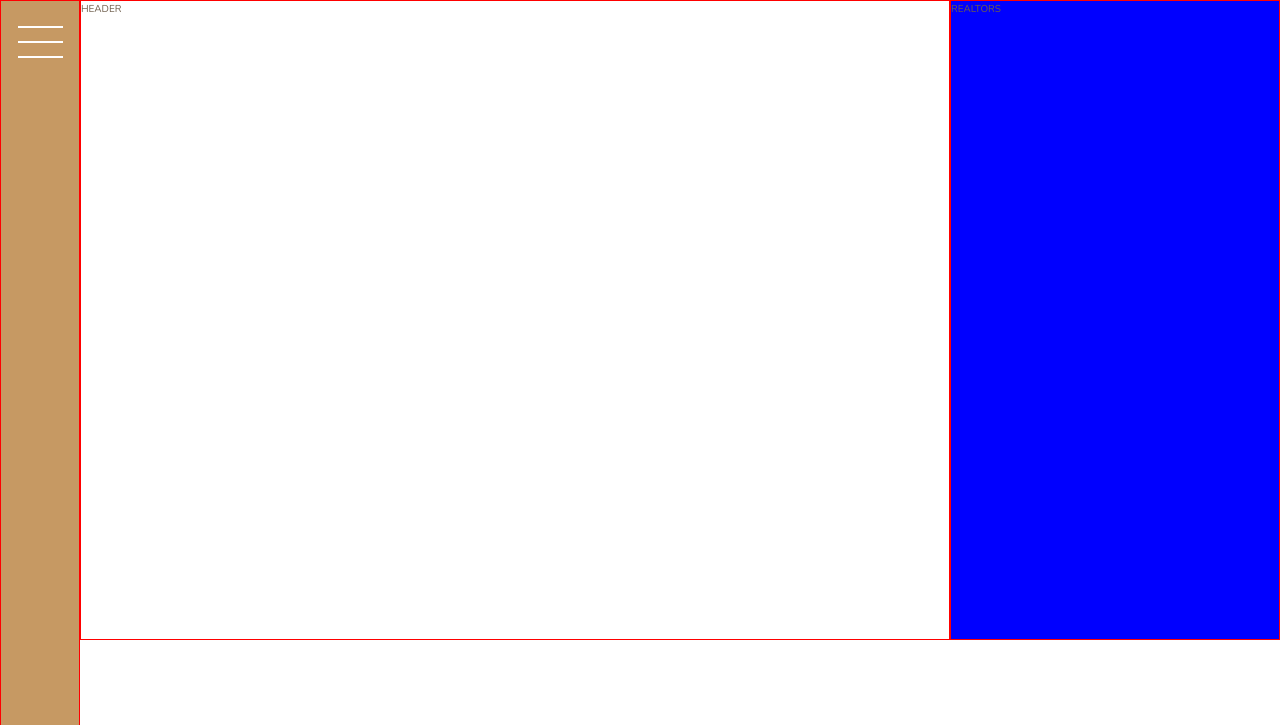
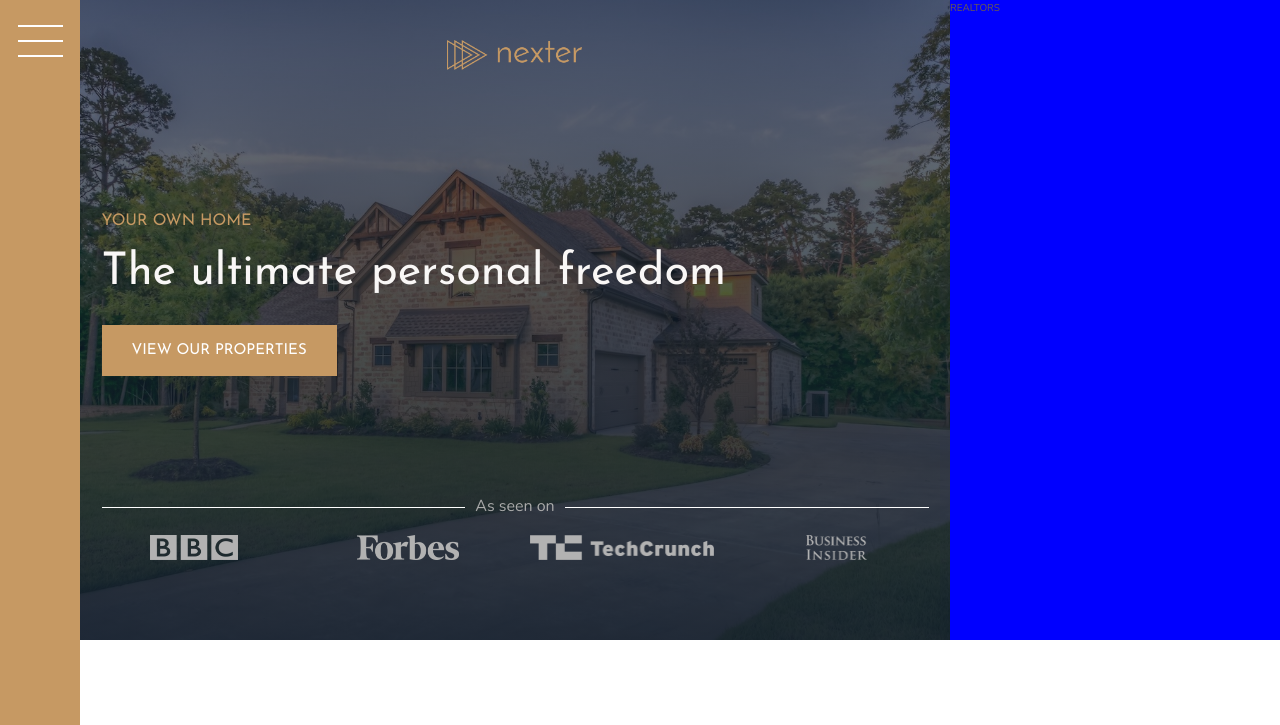
Before and after one commit to Kub0t/adv-css-nexter, a website: page index.html in a window 1280 px wide. Shown: the top 725 px of the page. Drawn offline with nearby package versions, Linux system fonts and the light colour scheme.

Commit message:
complete header

```diff
--- a/index.html
+++ b/index.html
@@ -16,7 +16,17 @@
             <button class="nav-btn"></button>
         </div>
         <header class="header">
-            HEADER
+            <img src="img/logo.png" alt="Nexter logo" class="header__logo">
+            <h3 class="heading-3">Your own home</h3>
+            <h1 class="heading-1">The ultimate personal freedom</h1>
+            <button class="btn header__btn">View our properties</button>
+            <div class="header__seenon-text">As seen on</div>
+            <div class="header__seenon-logos">
+                <img src="img/logo-bbc.png" alt="Seen on logo 1">
+                <img src="img/logo-forbes.png" alt="Seen on logo 2">
+                <img src="img/logo-techcrunch.png" alt="Seen on logo 3">
+                <img src="img/logo-bi.png" alt="Seen on logo 4">
+            </div>
         </header>
         <div class="realtors">
             REALTORS
--- a/sass/_base.scss
+++ b/sass/_base.scss
@@ -40,10 +40,5 @@ body {
     grid-template-rows: 80vh min-content 40vw repeat(3, min-content);
     grid-template-columns: [sidebar-start] 8rem [sidebar-end full-start] minmax(6rem, 1fr) [center-start] repeat(8, [col-start] minmax(min-content, 14rem) [col-end]) [center-end] minmax(6rem, 1fr) [full-end];
 
-    // for project purpose, to be removed
-    & > * {
-        border: solid 1px red;
-    }
-
 
 }
--- a/sass/_header.scss
+++ b/sass/_header.scss
@@ -1,3 +1,60 @@
 .header {
     grid-column: full-start / col-end 6;
+    background-color: $color-grey-dark-1;
+    background-image: linear-gradient(rgba($color-secondary, 0.6),rgba($color-secondary, 0.9)), url(../img/hero.jpeg);
+    background-size: cover;
+    background-position: center;
+    padding: 8rem;
+    padding-top: 4rem;
+
+    display: grid;
+    grid-template-rows: 1fr min-content 6rem 1fr;
+    grid-template-columns: max-content;
+    grid-row-gap: 1.5rem;
+    justify-content: center;
+
+    &__logo {
+        height: 3rem;
+        justify-self: center;
+    }
+
+    &__btn {
+        place-self: start;
+    }
+
+    &__seenon-text {
+        display: grid;
+        grid-template-columns: 1fr max-content 1fr;
+        grid-column-gap: 1rem;
+        align-items: center;
+
+        font-size: 1.6rem;
+        color: $color-grey-light-2;
+
+        &::before,
+        &::after {
+            background-color: currentColor;
+            content: "";
+            display: block;
+            height: 1px;
+            color: #fff;
+
+        }
+
+    }
+
+    &__seenon-logos {
+        display: grid;
+        grid-template-columns: repeat(4, 1fr);
+        grid-column-gap: 3rem;
+        justify-items: center;
+
+
+        img {
+            height: 2.5rem;
+            filter: brightness(70%);
+        }
+
+    }
+
 }
--- a/sass/_typography.scss
+++ b/sass/_typography.scss
@@ -4,6 +4,9 @@
 }
 .heading-1 {
     @extend %heading;
+    font-size: 4.5rem;
+    color: $color-grey-light-1;
+    line-height: 1;
 
 }
 
```
Also changed, not shown: css/style.css.
